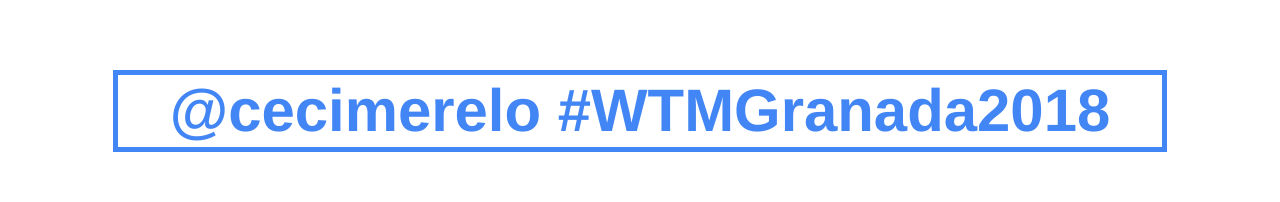
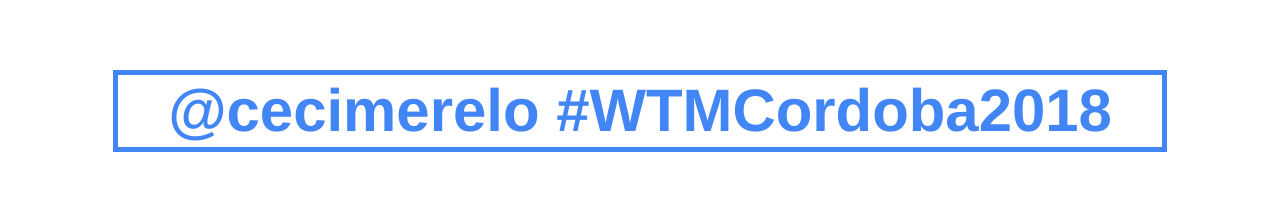
Before and after one commit to cecimerelo/PresentacionGIT, a plain HTML site: page index.html in a window 1280 px wide. Both pictures are taken after a click on the button "next slide". Shown: the part 285-487 px from the top of the page. Drawn offline with nearby package versions, Linux system fonts and the light colour scheme.

Commit message:
Cambiado hashtag

```diff
--- a/index.html
+++ b/index.html
@@ -40,7 +40,7 @@
 
 			<section>
 				<p style="text-align: center">
-					<h5>@cecimerelo #WTMGranada2018
+					<h5>@cecimerelo #WTMCordoba2018
 					</h5>
 				</p>
 			</section>
```
